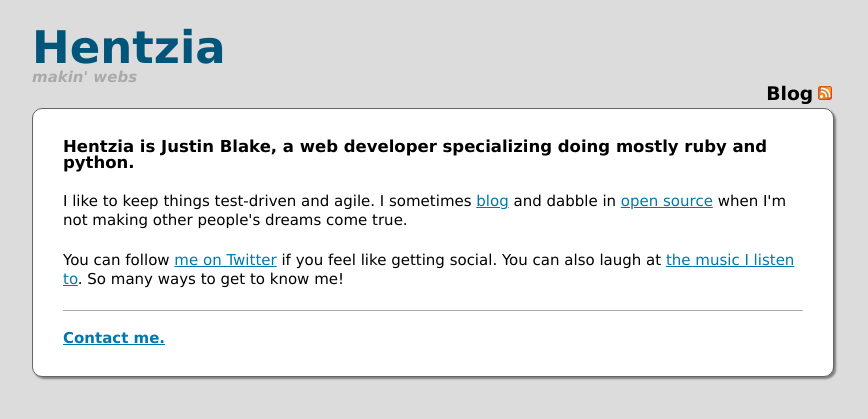
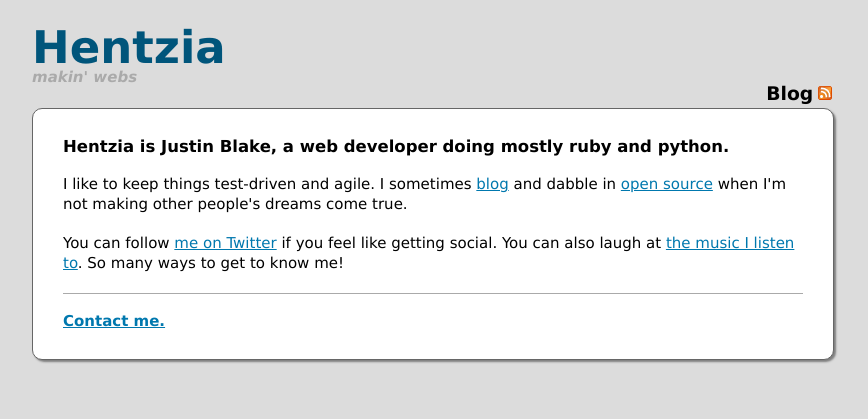
Before and after one commit to blaix/blaix.github.com, a Jekyll site: the page built from index.html, in a window 1280 px wide. Shown: the top 419 px of the page, without its empty margins (18-886 px from the left). Built offline with Jekyll 4.4.1, drawn with Linux system fonts in a browser that asks for light colours; some web fonts are replaced; comment, search, counter and statistics services are not loaded.

Commit message:
Fix typo on homepage.

```diff
--- a/index.html
+++ b/index.html
@@ -3,7 +3,7 @@ layout: main
 title: Hentzia, Inc.
 ---
 
-<h1>Hentzia is Justin Blake, a web developer specializing doing mostly ruby
+<h1>Hentzia is Justin Blake, a web developer doing mostly ruby
 and python.</h1>
 
 <p>I like to keep things test-driven and agile. I
```
